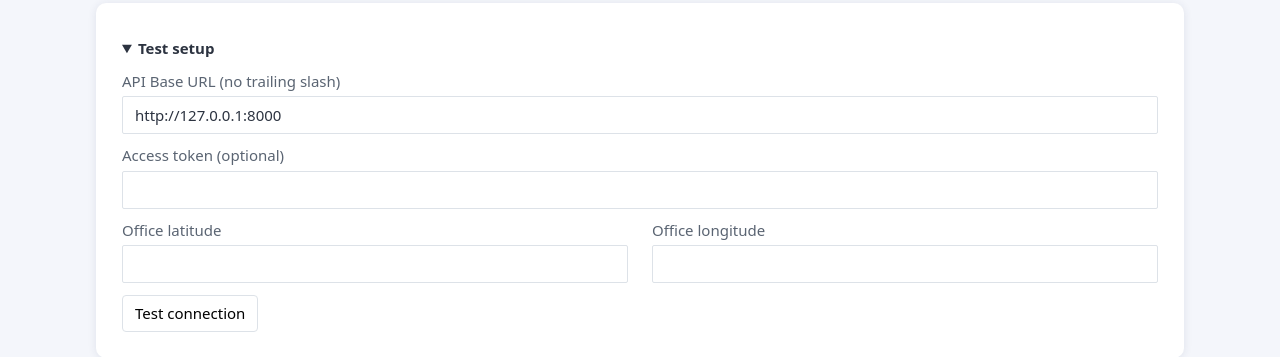
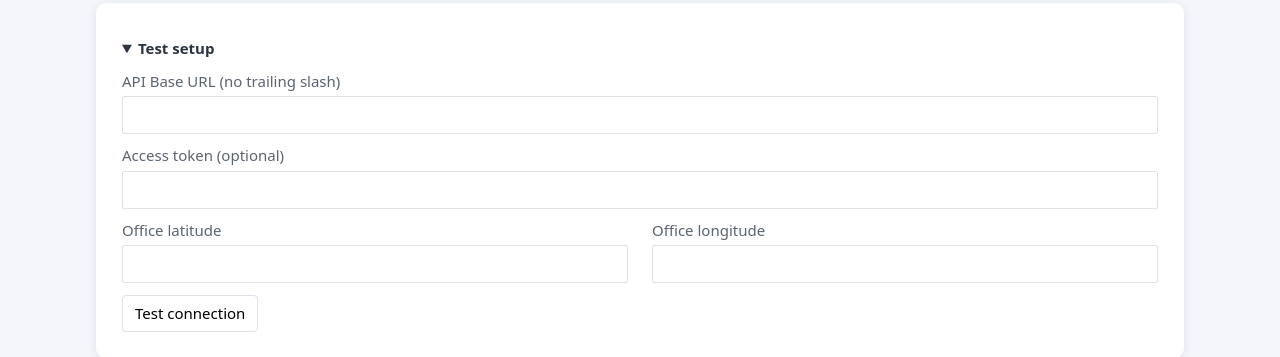
Before and after one commit to Jamaludeen001/AIImageDetection, a FastAPI app: page / in a window 1280 px wide, after a click on "Test setup". Shown: the part 672-1029 px from the top of the page. Run offline with FastAPI, Linux system fonts and the light colour scheme.

Commit message:
Update sample.html

```diff
--- a/Project-1-AI-Image-detection/app/templates/sample.html
+++ b/Project-1-AI-Image-detection/app/templates/sample.html
@@ -130,7 +130,7 @@ pre{max-height:240px;overflow:auto;font-size:12px;background:#f4f6fb;padding:10p
 <div class="card">
 <details>
 <summary>Test setup</summary>
-<label for="api">API Base URL (no trailing slash)</label><input id="api" type="url" value="http://127.0.0.1:8000">
+<label for="api">API Base URL (no trailing slash)</label><input id="api" type="url" value="">
 <label for="token">Access token (optional)</label><input id="token" type="password" autocomplete="off">
 <div class="g2"><div><label for="lat">Office latitude</label><input id="lat" type="number" step="any"></div><div><label for="lng">Office longitude</label><input id="lng" type="number" step="any"></div></div>
 <div class="row"><button type="button" id="health">Test connection</button><small id="hout" style="margin:0" aria-live="polite"></small></div>
```
